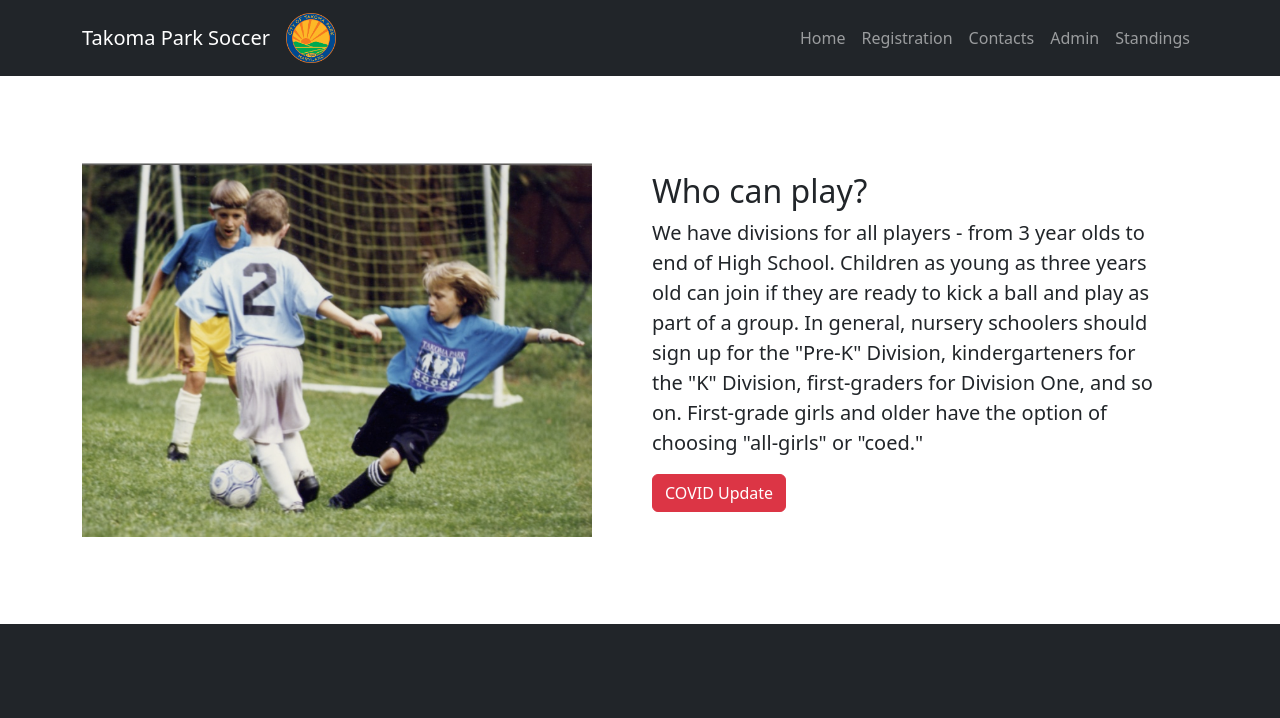
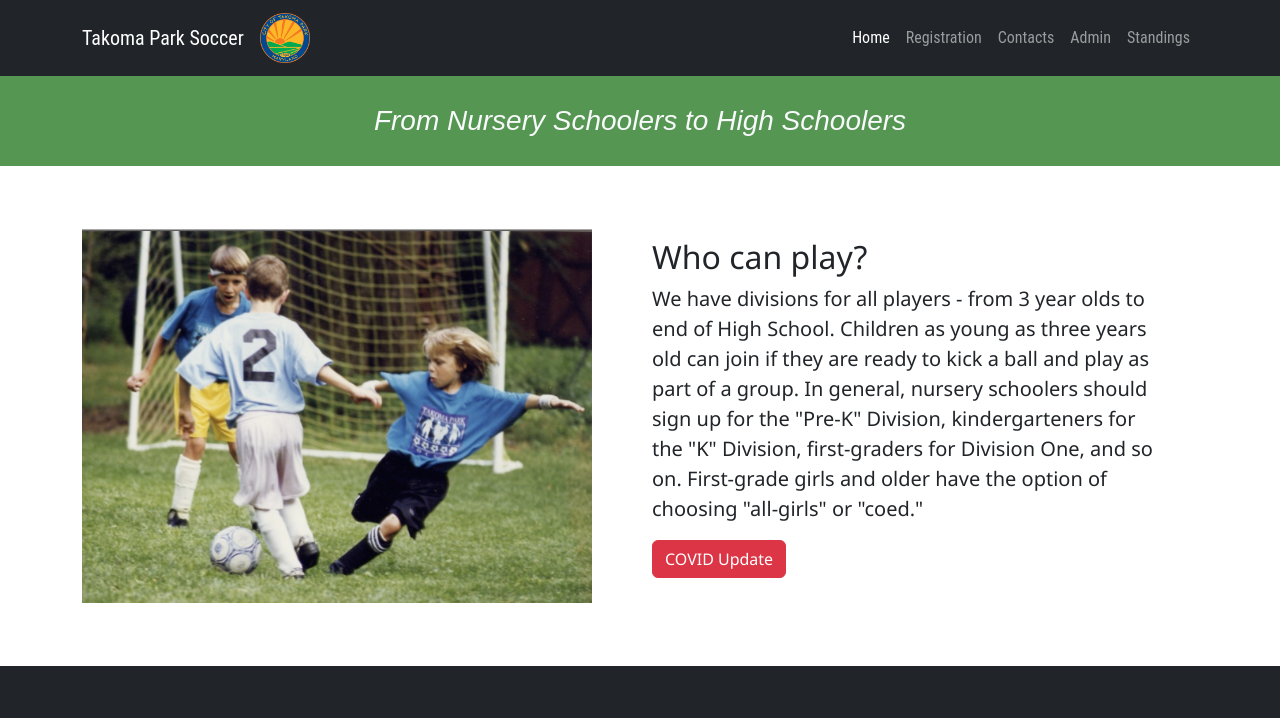
Before and after one commit to andrewvm17/tpnsl, a Flask app: page / in a window 1280 px wide. Shown: the top 718 px of the page. Run offline with Flask 3, Linux system fonts and the light colour scheme; some libraries are stand-ins or nearby versions; some web fonts are replaced.

```diff
--- a/static/css/styles.css
+++ b/static/css/styles.css
@@ -0,0 +1,14 @@
+@font-face {
+    font-family: 'Diphylleia';
+    src:url('/Users/andrewmuirhead/Library/Fonts/Diphylleia-Regular.ttf') format('truetype');
+}
+
+@font-face {
+    font-family: 'Roboto Condensed';
+    src:url('/Users/andrewmuirhead/Library/Fonts/RobotoCondensed-BoldItalic.ttf') format('truetype');
+}
+
+@font-face {
+    font-family: 'RobotoRegukar';
+    src:url('/Users/andrewmuirhead/Library/Fonts/RobotoCondensed-Regular.ttf') format('truetype');
+}
--- a/templates/home.html
+++ b/templates/home.html
@@ -1,7 +1,30 @@
 {% extends "layout.html" %}
 {% block content %}
-<section id="learn" class="p-5">
+<section class="text-light p-4" style="background-color:rgb(85, 150, 82); font-family:'Diphylleia', sans-serif">
     <div class="container">
+      <div class="d-md-flex justify-content-center align-items-center">
+
+        <div id="myCarousel" class="carousel slide" data-bs-ride="carousel" data-bs-interval="5000">
+            <div class="carousel-inner p-1">
+              <div class="carousel-item active ">
+                <div class="jumbotron d-md-flex justify-content-center align-items-center">
+                    <h3 class="mb-3 mb-md-0"><i>From Nursery Schoolers to High Schoolers</i></h3>
+                </div>
+              </div>
+              <div class="carousel-item">
+                <div class="jumbotron d-md-flex justify-content-center align-items-center" style="font-family:'Gill Sans', 'Gill Sans MT', Calibri, 'Trebuchet MS', sans-serif">
+                    <h3 class="mb-3 mb-md-0">Registration for Fall 2023 Opening <em>Soon...</em></h3>
+                </div>
+              </div>
+            </div>
+          </div>
+
+      </div>
+    </div>
+  </section>
+
+<section id="learn" class="p-4">
+    <div class="container" style="font-family:'Segoe UI', Tahoma, Geneva, Verdana, sans-serif">
       <div class="row align-items-center justify-content-between">
         <div class="col-md">
           <img src="../static/images/homepic1.png" class="img-fluid" alt="" />
@@ -29,7 +52,7 @@
     </div>
   </section>
 
-  <section id="learn" class="p-5 bg-dark text-light">
+  <section id="learn" class="p-4 bg-dark text-light">
     <div class="container">
       <div class="row align-items-center justify-content-between">
         <div class="col-md p-5">
--- a/templates/layout.html
+++ b/templates/layout.html
@@ -4,12 +4,14 @@
     <link href="https://cdn.jsdelivr.net/npm/bootstrap@5.3.0/dist/css/bootstrap.min.css" rel="stylesheet" integrity="sha384-9ndCyUaIbzAi2FUVXJi0CjmCapSmO7SnpJef0486qhLnuZ2cdeRhO02iuK6FUUVM" crossorigin="anonymous">
     <script src="https://cdn.jsdelivr.net/npm/bootstrap@5.3.0/dist/js/bootstrap.bundle.min.js" integrity="sha384-geWF76RCwLtnZ8qwWowPQNguL3RmwHVBC9FhGdlKrxdiJJigb/j/68SIy3Te4Bkz" crossorigin="anonymous"></script>
     <link rel="stylesheet" href="../static/css/styles.css">
+    <link href="https://cdn.jsdelivr.net/npm/bootstrap-icons@1.7.1/font/bootstrap-icons.css" rel="stylesheet">
+
     <title>{{ title }} - TPNSL</title>
     <!-- link to your CSS files here -->
 </head>
 <body>
     <header>
-        <nav class="navbar navbar-expand-md bg-dark navbar-dark">
+        <nav class="navbar navbar-expand-md bg-dark navbar-dark" style="font-family:'Roboto Condensed'">
             <div class="container">
                 <a href="/" class="navbar-brand">Takoma Park Soccer</a>
                 <a href="#" class="navbar-brand ms-auto">
@@ -22,19 +24,19 @@
                 <div class="collapse navbar-collapse" id="navmenu">
                     <ul class="navbar-nav ms-auto">
                         <li class="nav-item">
-                            <a href="/" class="nav-link">Home</a>
+                            <a href="/" class="nav-link {% if request.path == '/' %}active{% endif %}">Home</a>
                         </li>
                         <li class="nav-item">
-                            <a href="/registration" class="nav-link">Registration</a>
+                            <a href="/registration" class="nav-link {% if request.path == '/registration' %}active{% endif %}">Registration</a>
                         </li>
                         <li class="nav-item">
-                            <a href="/contacts" class="nav-link">Contacts</a>
+                            <a href="/contacts" class="nav-link {% if request.path == '/contacts' %}active{% endif %}">Contacts</a>
                         </li>
                         <li class="nav-item">
-                            <a href="/admin" class="nav-link">Admin</a>
+                            <a href="/admin" class="nav-link {% if request.path == '/admin' %}active{% endif %}">Admin</a>
                         </li>
                         <li class="nav-item">
-                            <a href="/standings" class="nav-link">Standings</a>
+                            <a href="/standings" class="nav-link {% if request.path == '/standings' %}active{% endif %}">Standings</a>
                         </li>
                     </ul>
                 </div>
```
Also changed, not shown: templates/standings.html (+4 -4 lines).
